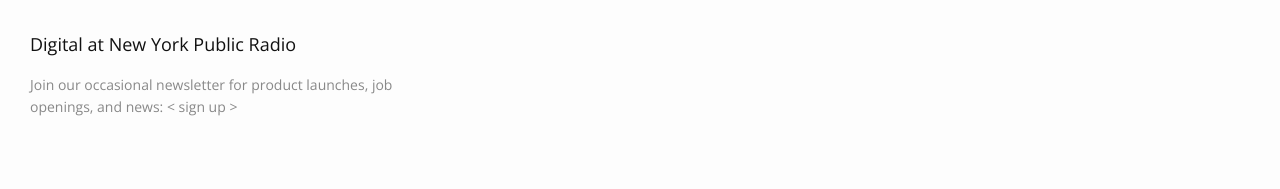
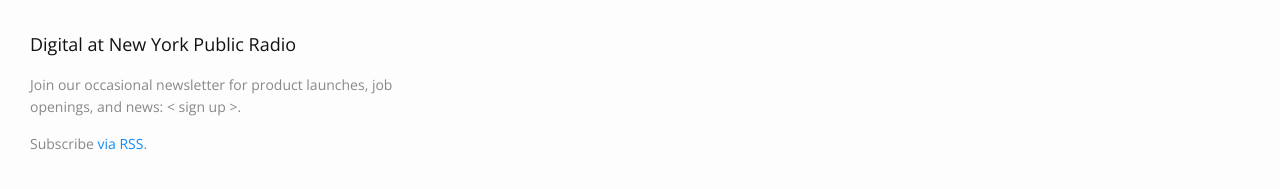
Before and after one commit to nypublicradio/nypublicradio.github.io, a Jekyll site: the page built from about.md, in a window 1280 px wide. Shown: the part 383-572 px from the top of the page. Built offline with Jekyll 4.4.1, drawn with Linux system fonts in a browser that asks for light colours.

Commit message:
Move RSS signup to footer

```diff
--- a/_includes/footer.html
+++ b/_includes/footer.html
@@ -8,8 +8,9 @@
       <div class="footer-col footer-col-1">
         <ul class="contact-list">
           <li>
-            Join our occasional newsletter for product launches, job openings, and news:
-            < sign up >
+            <p>Join our occasional newsletter for product launches, job openings, and news:
+            < sign up >.</p>
+            <p class="rss-subscribe">Subscribe <a href="{{ "/feed.xml" | relative_url }}">via RSS</a>.</p>
           </li>
             {% if site.email %}
             <li><a href="mailto:{{ site.email }}">{{ site.email }}</a></li>
--- a/_layouts/home.html
+++ b/_layouts/home.html
@@ -22,7 +22,4 @@ layout: default
       </li>
     {% endfor %}
   </ul>
-
-  <p class="rss-subscribe">subscribe <a href="{{ "/feed.xml" | relative_url }}">via RSS</a></p>
-
 </div>
```
